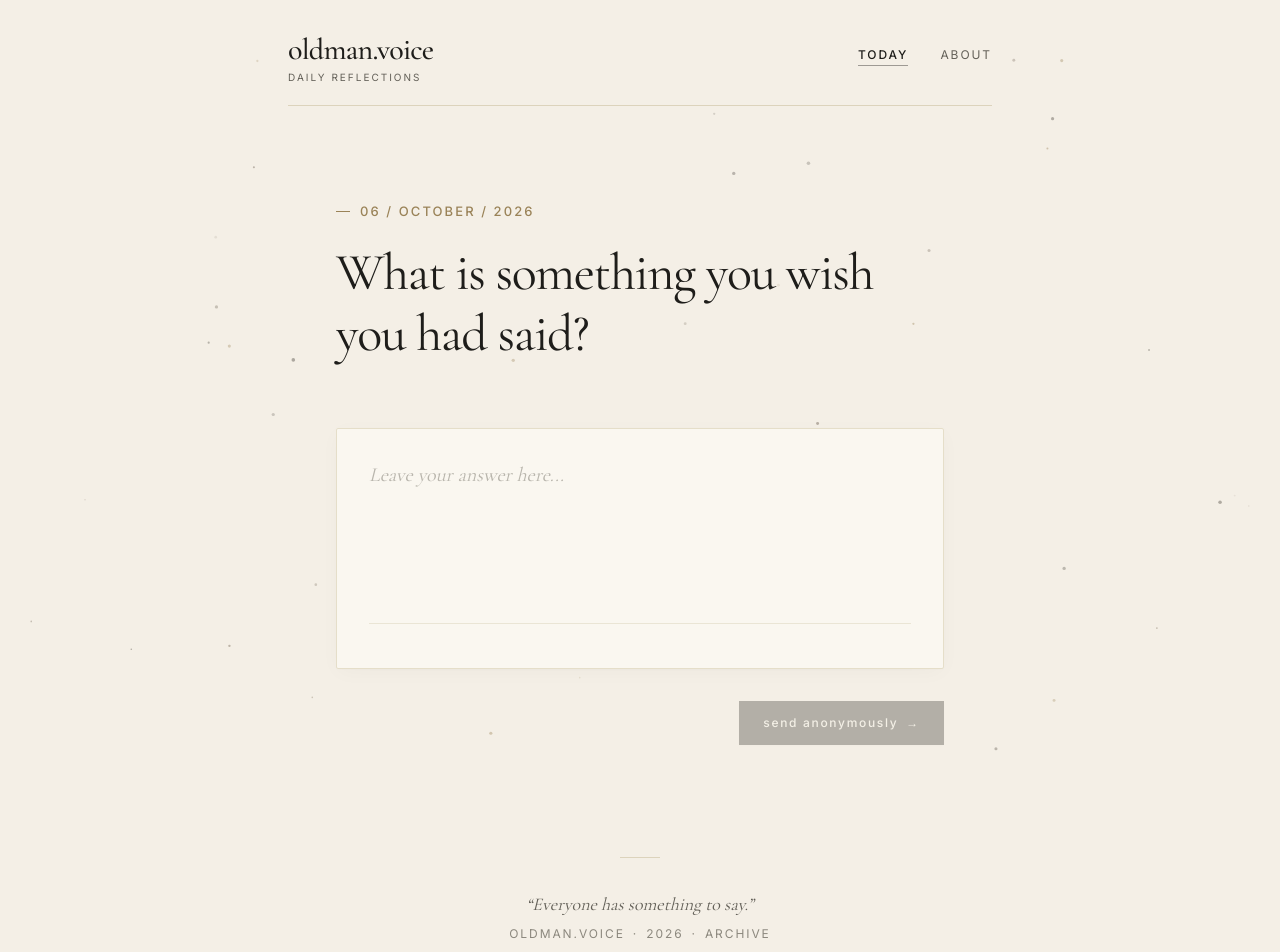
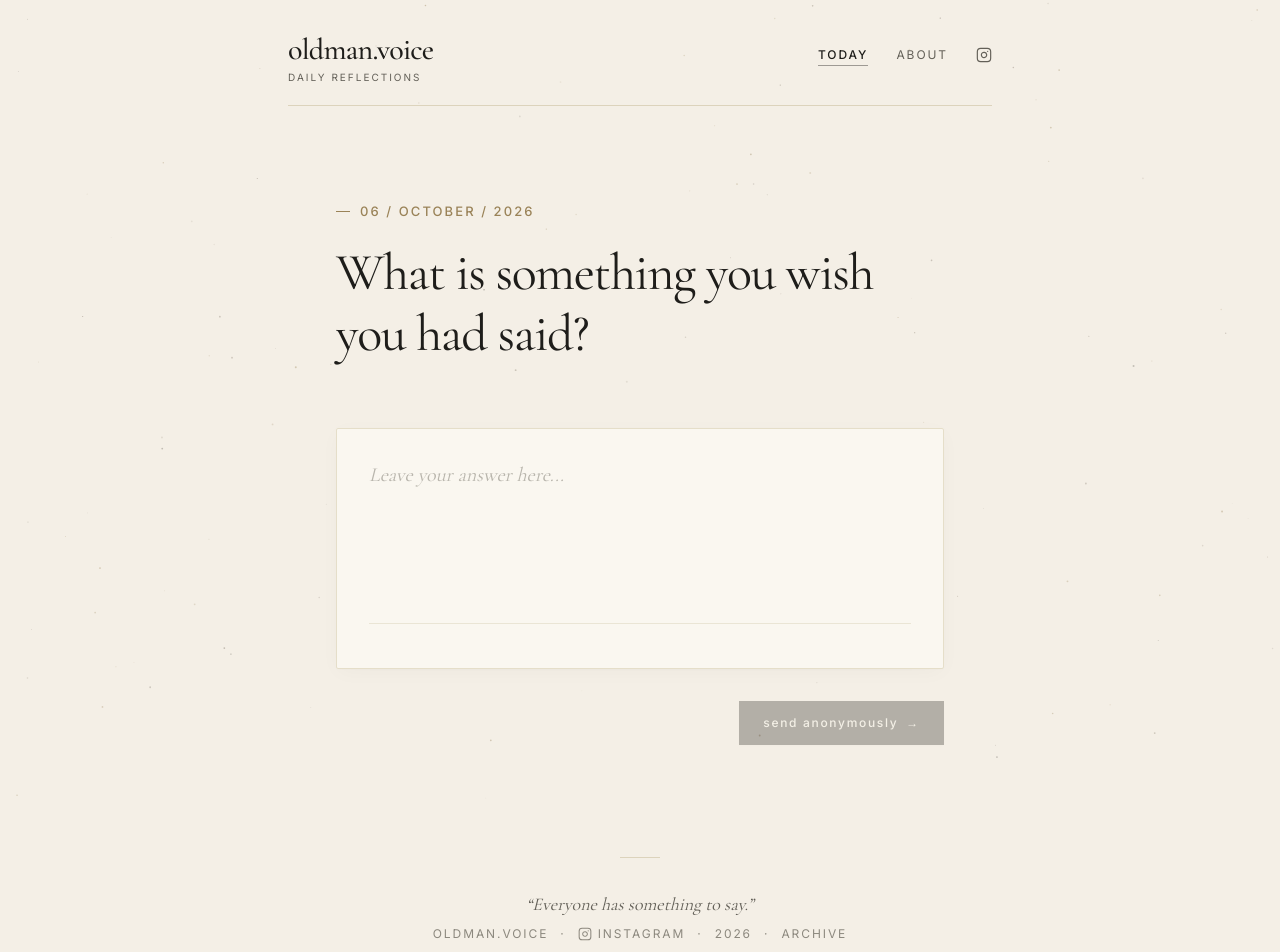
Before and after one commit to ashiq-git-hub/oldman-voice, a Next.js app: page / in a window 1280 px wide. Shown: the top 952 px of the page. Built offline with nearby package versions, Linux system fonts and the light colour scheme; no server answers; the database is empty.

Commit message:
Increase dust particles density with finer pinpoints and add Instagram logo link

```diff
--- a/components/DustParticles.tsx
+++ b/components/DustParticles.tsx
@@ -48,18 +48,19 @@ export default function DustParticles() {
     let width = (canvas.width = window.innerWidth);
     let height = (canvas.height = window.innerHeight);
 
-    // Warm vintage tones matching old notebook paper and archival ink
+    // Warm vintage tones matching old notebook paper, dried ink, and brass
     const colors = [
-      "102, 90, 75",   // Warm aged ink
-      "154, 131, 88",  // Subtle brass / golden parchment speck
-      "125, 112, 95",  // Vintage sepia paper dust
-      "75, 70, 62",    // Fine charcoal dust
+      "95, 82, 68",    // Vintage warm ink fleck
+      "148, 126, 84",  // Soft aged brass speck
+      "120, 108, 92",  // Delicate parchment fiber
+      "68, 62, 54",    // Charcoal dust speck
+      "162, 140, 100", // Faint sunlit dust mote
     ];
 
-    // Compute particle count based on viewport area (minimal and clean)
+    // Compute particle count — generous density for small dots across the canvas
     const getParticleCount = () => {
       const area = window.innerWidth * window.innerHeight;
-      return Math.min(Math.max(Math.floor(area / 22000), 40), 75);
+      return Math.min(Math.max(Math.floor(area / 7500), 95), 230);
     };
 
     let particles: Particle[] = [];
@@ -69,10 +70,11 @@ export default function DustParticles() {
       const count = getParticleCount();
       particles = [];
       for (let i = 0; i < count; i++) {
-        const radius = 0.75 + Math.random() * 1.05; // Small, delicate specks
-        const baseAlpha = 0.18 + Math.random() * 0.22; // Low, graceful opacity
-        const baseVx = (Math.random() - 0.5) * 0.18;
-        const baseVy = -0.06 - Math.random() * 0.14; // Gentle upward/ambient thermal drift
+        // Extra small in size (tiny delicate pinpoints)
+        const radius = 0.35 + Math.random() * 0.65; // ~0.35px to 1.0px
+        const baseAlpha = 0.14 + Math.random() * 0.24; // Subtle, elegant opacity
+        const baseVx = (Math.random() - 0.5) * 0.16;
+        const baseVy = -0.04 - Math.random() * 0.12; // Slow upward thermal float
 
         particles.push({
           x: Math.random() * width,
@@ -101,7 +103,6 @@ export default function DustParticles() {
       prevY: -9999,
       speed: 0,
       isDown: false,
-      lastMoveTime: 0,
     };
 
     const handlePointerMove = (e: MouseEvent | Touch) => {
@@ -118,25 +119,24 @@ export default function DustParticles() {
       mouse.prevY = mouse.y;
       mouse.x = currentX;
       mouse.y = currentY;
-      mouse.lastMoveTime = performance.now();
 
-      // Occasionally spawn a delicate dust mote as cursor moves or drags across paper
+      // Spawn subtle extra micro-dust motes as cursor glides or drags across the page
       if (
-        (mouse.isDown || mouse.speed > 5) &&
-        trailMotes.length < 25 &&
-        Math.random() < (mouse.isDown ? 0.45 : 0.22)
+        (mouse.isDown || mouse.speed > 3) &&
+        trailMotes.length < 55 &&
+        Math.random() < (mouse.isDown ? 0.55 : 0.32)
       ) {
         const angle = Math.random() * Math.PI * 2;
         const speed = 0.2 + Math.random() * 0.6;
         trailMotes.push({
-          x: currentX + (Math.random() - 0.5) * 8,
-          y: currentY + (Math.random() - 0.5) * 8,
+          x: currentX + (Math.random() - 0.5) * 10,
+          y: currentY + (Math.random() - 0.5) * 10,
           vx: Math.cos(angle) * speed,
-          vy: Math.sin(angle) * speed - 0.1,
-          radius: 0.7 + Math.random() * 0.8,
-          alpha: 0.35,
+          vy: Math.sin(angle) * speed - 0.08,
+          radius: 0.35 + Math.random() * 0.5,
+          alpha: 0.32,
           life: 0,
-          maxLife: 45 + Math.floor(Math.random() * 35),
+          maxLife: 40 + Math.floor(Math.random() * 35),
           rgb: colors[Math.floor(Math.random() * colors.length)],
         });
       }
@@ -215,7 +215,6 @@ export default function DustParticles() {
     const render = (now: number) => {
       if (!isVisible) return;
 
-      const elapsed = Math.min((now - lastTimestamp) / 1000, 0.1);
       lastTimestamp = now;
 
       ctx.clearRect(0, 0, width, height);
@@ -223,8 +222,8 @@ export default function DustParticles() {
       // Decay mouse speed gradually
       mouse.speed *= 0.92;
 
-      // Update & render main ambient dust particles
-      const interactRadius = mouse.isDown ? 140 : 100;
+      // Interaction radius for the cloud of dust particles
+      const interactRadius = mouse.isDown ? 150 : 115;
       const interactRadiusSq = interactRadius * interactRadius;
 
       for (let i = 0; i < particles.length; i++) {
@@ -233,7 +232,7 @@ export default function DustParticles() {
         if (!prefersReducedMotion) {
           // Subtle natural breathing pulse in opacity
           p.pulsePhase += p.pulseSpeed;
-          p.alpha = p.baseAlpha + Math.sin(p.pulsePhase) * 0.08;
+          p.alpha = p.baseAlpha + Math.sin(p.pulsePhase) * 0.06;
 
           // Gentle ambient float
           p.x += p.vx;
@@ -247,7 +246,6 @@ export default function DustParticles() {
 
             if (distSq < interactRadiusSq && distSq > 0.01) {
               const dist = Math.sqrt(distSq);
-              // Smooth cubic easing for non-jarring gentle push
               const normDist = 1 - dist / interactRadius;
               const force = normDist * normDist;
 
@@ -255,10 +253,10 @@ export default function DustParticles() {
               const dirY = dy / dist;
 
               // Gentle tangential swirl as if stirring air over notebook
-              const swirlX = -dirY * 0.25;
-              const swirlY = dirX * 0.25;
+              const swirlX = -dirY * 0.28;
+              const swirlY = dirX * 0.28;
 
-              const impulse = (mouse.isDown ? 1.8 : 1.1) + Math.min(mouse.speed * 0.04, 1.2);
+              const impulse = (mouse.isDown ? 1.7 : 1.05) + Math.min(mouse.speed * 0.04, 1.3);
 
               p.vx += (dirX + swirlX) * force * impulse;
               p.vy += (dirY + swirlY) * force * impulse;
@@ -270,17 +268,17 @@ export default function DustParticles() {
           p.vy = p.vy * 0.94 + p.baseVy * 0.06;
 
           // Seamless edge wrapping with margin
-          if (p.x < -15) p.x = width + 15;
-          else if (p.x > width + 15) p.x = -15;
+          if (p.x < -10) p.x = width + 10;
+          else if (p.x > width + 10) p.x = -10;
 
-          if (p.y < -15) p.y = height + 15;
-          else if (p.y > height + 15) p.y = -15;
+          if (p.y < -10) p.y = height + 10;
+          else if (p.y > height + 10) p.y = -10;
         }
 
         // Render dot
         ctx.beginPath();
         ctx.arc(p.x, p.y, p.radius, 0, Math.PI * 2);
-        ctx.fillStyle = `rgba(${p.rgb}, ${Math.max(p.alpha, 0.08)})`;
+        ctx.fillStyle = `rgba(${p.rgb}, ${Math.max(p.alpha, 0.06)})`;
         ctx.fill();
       }
 
@@ -295,7 +293,7 @@ export default function DustParticles() {
           m.vy *= 0.96;
 
           const progress = m.life / m.maxLife;
-          const alpha = (1 - progress) * 0.35;
+          const alpha = (1 - progress) * 0.32;
 
           if (progress >= 1) {
             trailMotes.splice(i, 1);
--- a/components/Footer.tsx
+++ b/components/Footer.tsx
@@ -2,6 +2,8 @@ import Link from "next/link";
 
 export default function Footer() {
   const currentYear = new Date().getFullYear();
+  const instagramUrl =
+    process.env.NEXT_PUBLIC_INSTAGRAM_URL || "https://instagram.com/theoldman.voice";
 
   return (
     <footer className="w-full max-w-3xl mx-auto px-4 sm:px-8 mt-auto pt-8 sm:pt-16 pb-8 sm:pb-12 text-center select-none">
@@ -11,8 +13,33 @@ export default function Footer() {
         &ldquo;Everyone has something to say.&rdquo;
       </p>
 
-      <div className="flex items-center justify-center gap-2 text-[11px] sm:text-xs tracking-archive text-ink-faint uppercase font-sans">
+      <div className="flex items-center justify-center gap-2.5 sm:gap-3 text-[11px] sm:text-xs tracking-archive text-ink-faint uppercase font-sans">
         <span>oldman.voice</span>
+        <span>·</span>
+        <a
+          href={instagramUrl}
+          target="_blank"
+          rel="noopener noreferrer"
+          className="hover:text-ink transition-colors duration-200 inline-flex items-center gap-1.5"
+          title="Instagram profile"
+          aria-label="Instagram"
+        >
+          <svg
+            viewBox="0 0 24 24"
+            fill="none"
+            stroke="currentColor"
+            strokeWidth="1.75"
+            strokeLinecap="round"
+            strokeLinejoin="round"
+            className="w-3.5 h-3.5"
+            aria-hidden="true"
+          >
+            <rect width="20" height="20" x="2" y="2" rx="5" ry="5" />
+            <path d="M16 11.37A4 4 0 1 1 12.63 8 4 4 0 0 1 16 11.37z" />
+            <line x1="17.5" x2="17.51" y1="6.5" y2="6.5" strokeWidth="2" />
+          </svg>
+          <span>Instagram</span>
+        </a>
         <span>·</span>
         <span>{currentYear}</span>
         <span>·</span>
--- a/components/Header.tsx
+++ b/components/Header.tsx
@@ -5,6 +5,8 @@ import { usePathname } from "next/navigation";
 
 export default function Header() {
   const pathname = usePathname();
+  const instagramUrl =
+    process.env.NEXT_PUBLIC_INSTAGRAM_URL || "https://instagram.com/theoldman.voice";
 
   return (
     <header className="w-full max-w-3xl mx-auto px-4 sm:px-8 pt-5 sm:pt-8 pb-4 sm:pb-6 select-none">
@@ -23,7 +25,7 @@ export default function Header() {
         </Link>
 
         {/* Minimal Navigation */}
-        <nav aria-label="Main Navigation" className="flex items-center gap-4 sm:gap-8">
+        <nav aria-label="Main Navigation" className="flex items-center gap-4 sm:gap-7">
           <Link
             href="/"
             className={`text-[11px] sm:text-xs tracking-[0.16em] uppercase transition-colors duration-200 py-1 ${
@@ -44,6 +46,31 @@ export default function Header() {
           >
             About
           </Link>
+
+          {/* Minimal Instagram Link */}
+          <a
+            href={instagramUrl}
+            target="_blank"
+            rel="noopener noreferrer"
+            className="text-ink-muted hover:text-ink transition-colors duration-200 py-1 flex items-center"
+            title="Instagram profile"
+            aria-label="Instagram"
+          >
+            <svg
+              viewBox="0 0 24 24"
+              fill="none"
+              stroke="currentColor"
+              strokeWidth="1.75"
+              strokeLinecap="round"
+              strokeLinejoin="round"
+              className="w-3.5 h-3.5 sm:w-4 sm:h-4"
+              aria-hidden="true"
+            >
+              <rect width="20" height="20" x="2" y="2" rx="5" ry="5" />
+              <path d="M16 11.37A4 4 0 1 1 12.63 8 4 4 0 0 1 16 11.37z" />
+              <line x1="17.5" x2="17.51" y1="6.5" y2="6.5" strokeWidth="2" />
+            </svg>
+          </a>
         </nav>
       </div>
     </header>
```
